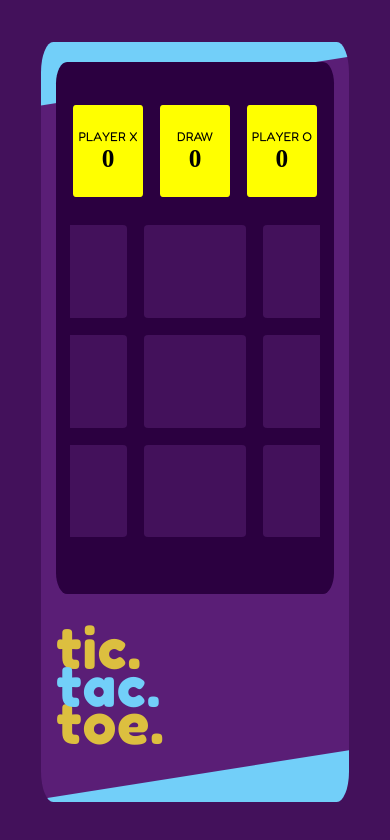
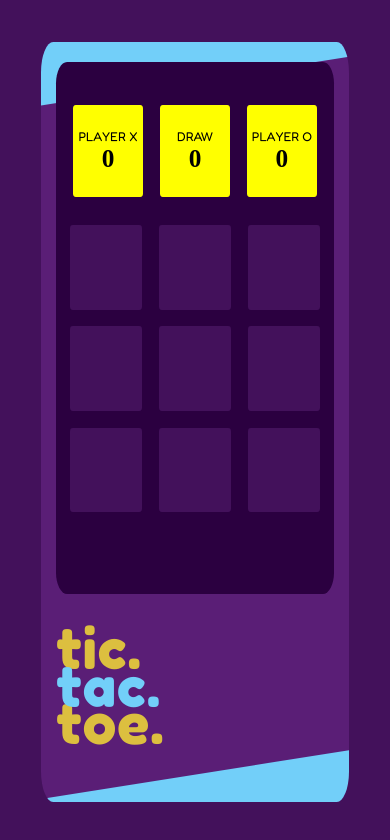
Before and after one commit to luigieli/TicTacToe2, a React (Vite) app in the folder frontend/: page / in a window 390 px wide. Shown: the top 840 px of the page. Built offline with nearby package versions, Linux system fonts and the light colour scheme.

Commit message:
Feat: grid responsiveness fixed

```diff
--- a/frontend/src/components/GameBoard/GameBoard.module.css
+++ b/frontend/src/components/GameBoard/GameBoard.module.css
@@ -17,6 +17,7 @@
   gap: 2vh;
   place-items: center;
   justify-content: center;
-  grid-template-columns: repeat(3, auto);
+  grid-template-columns: repeat(3, minmax(0, 12vh));
+  grid-template-rows: repeat(3, 10vh);
   overflow: hidden;
 }
--- a/frontend/src/components/Square/Square.module.css
+++ b/frontend/src/components/Square/Square.module.css
@@ -1,7 +1,7 @@
 .square {
     background-color: #43115B;
     border-radius: var(--main-border-radius);
-    width: 12vh;
-    height: 11vh;
+    width: 100%;
+    height: 100%;
     border: none;
 }
```
